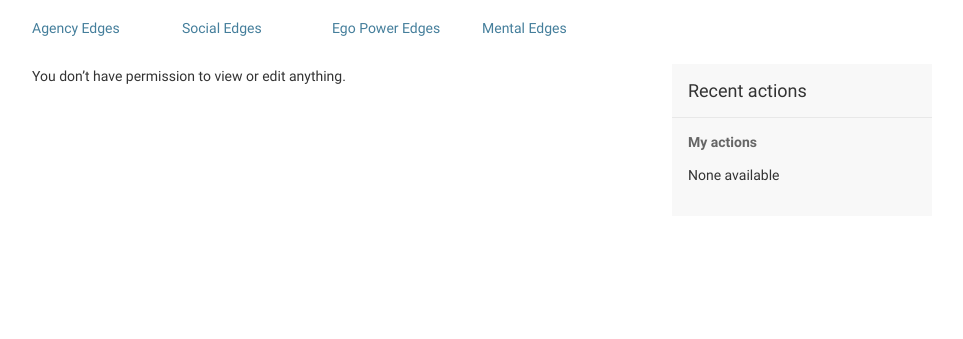
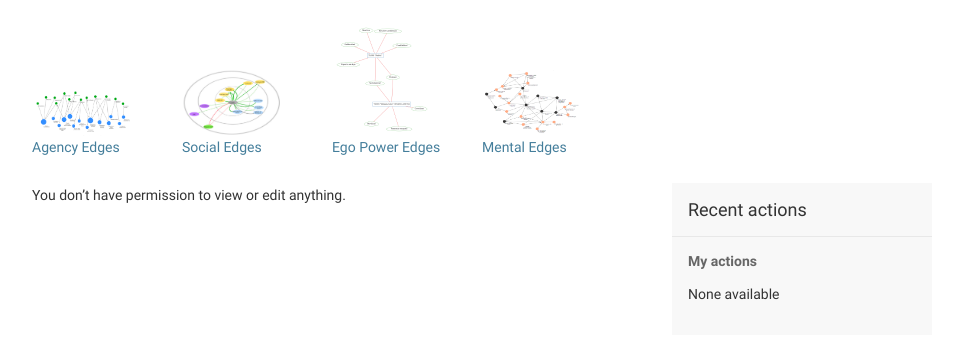
Before and after one commit to sostenibilidad-unam/dmana, a Django app: template website/nwa/templates/admin/agnes_index.html in a window 1280 px wide. Shown: the part 48-387 px from the top of the page, without its empty margins (8-971 px from the left). Run offline with Django 3.2, Linux system fonts and the light colour scheme; the template is opened without the code that fills it, so the values that code supplies are empty.

Commit message:
nice icons on main menu

```diff
--- a/website/nwa/templates/admin/agnes_index.html
+++ b/website/nwa/templates/admin/agnes_index.html
@@ -27,10 +27,22 @@
 
 
 <div class="row">
-  <div class="column"><a href="/admin/nwa/agencyedge/">Agency Edges</a></div>
-  <div class="column"><a href="/admin/nwa/socialedge/">Social Edges</a></div>
-  <div class="column"><a href="/admin/nwa/poweredge/">Ego Power Edges</a></div>
-  <div class="column"><a href="/admin/nwa/mentaledge/">Mental Edges</a></div>
+  <div class="column" style="min-height: 135px; display: flex; align-items: flex-end;">
+    <a href="/admin/nwa/agencyedge/">
+    <img src="/static/agency_edges.png" width="100px;" /><br />
+    Agency Edges</a></div>
+  <div class="column" style="min-height: 135px; display: flex; align-items: flex-end;">
+    <a href="/admin/nwa/socialedge/">
+      <img src="/static/social_edges.png" width="100px;" /><br />
+      Social Edges</a></div>
+  <div class="column" style="min-height: 135px; display: flex; align-items: flex-end;">
+    <a href="/admin/nwa/poweredge/">
+      <img src="/static/power_edges.png" width="100px;" /><br />
+      Ego Power Edges</a></div>
+  <div class="column" style="min-height: 135px; display: flex; align-items: flex-end;">
+    <a href="/admin/nwa/mentaledge/">
+      <img src="/static/mental_edges.png" width="100px;" /><br />
+      Mental Edges</a></div>
 </div>
 
 <div id="content-main">
```
Also changed, not shown: website/static/agency_edges.png (added), website/static/mental_edges.png (added), website/static/power_edges.png (added), website/static/social_edges.png (added).
